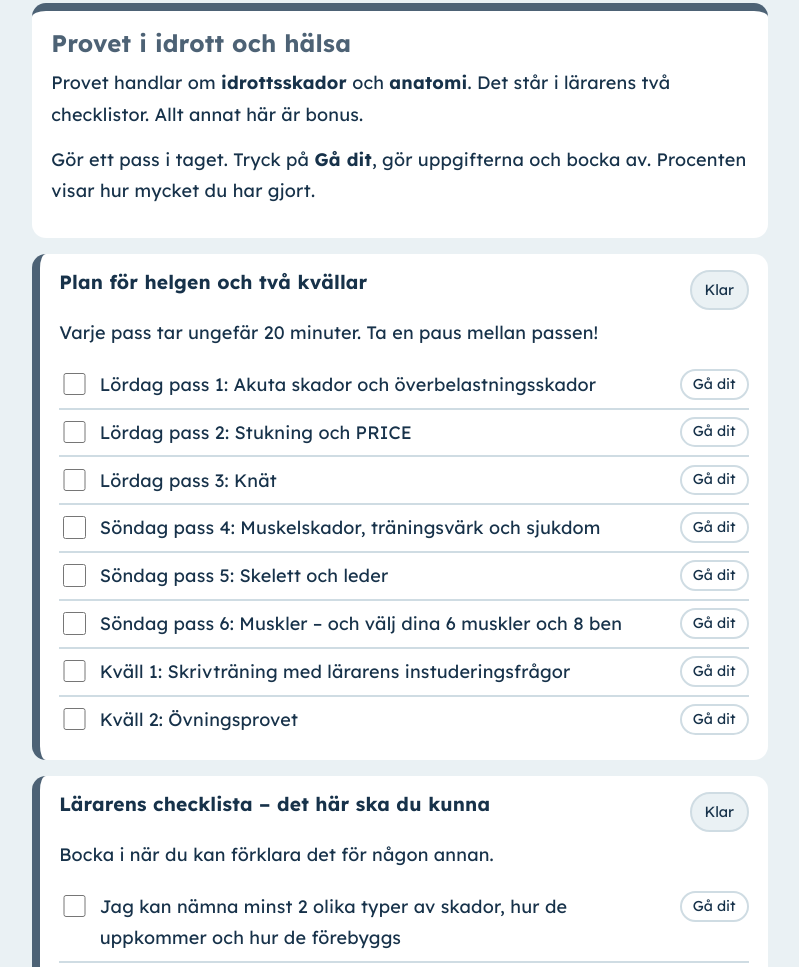
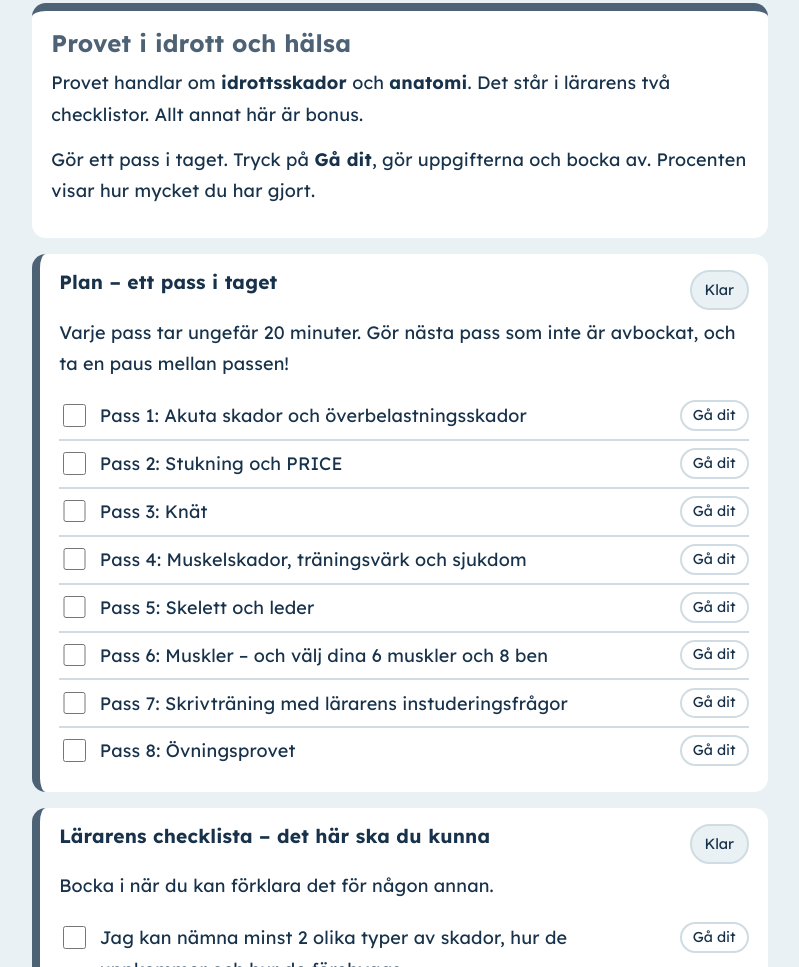
Before and after one commit to annahultqvist/Nikol, a plain HTML site: page idrott.html in a window 1280 px wide. Shown: the part 284-1251 px from the top of the page, without its empty margins (240-1039 px from the left). Drawn offline with Linux system fonts and the light colour scheme.

Commit message:
Add files via upload

```diff
--- a/idrott.html
+++ b/idrott.html
@@ -272,8 +272,8 @@ ul.plain li{margin:.2rem 0}
   </div>
 
   <section class="task" data-task="s-plan">
-    <header><h3>Plan för helgen och två kvällar</h3></header>
-    <p>Varje pass tar ungefär 20 minuter. Ta en paus mellan passen!</p>
+    <header><h3>Plan – ett pass i taget</h3></header>
+    <p>Varje pass tar ungefär 20 minuter. Gör nästa pass som inte är avbockat, och ta en paus mellan passen!</p>
     <div id="planList"></div>
   </section>
 
@@ -541,14 +541,14 @@ ul.plain li{margin:.2rem 0}
 <script>
 
 const PLAN=[
- ['i01','Lördag pass 1: Akuta skador och överbelastningsskador','skador','u-las1'],
- ['i02','Lördag pass 2: Stukning och PRICE','skador','u-las2'],
- ['i03','Lördag pass 3: Knät','skador','u-las3'],
- ['i04','Söndag pass 4: Muskelskador, träningsvärk och sjukdom','skador','u-las4'],
- ['i05','Söndag pass 5: Skelett och leder','anat','a-las1'],
- ['i06','Söndag pass 6: Muskler – och välj dina 6 muskler och 8 ben','anat','a-las2'],
- ['i07','Kväll 1: Skrivträning med lärarens instuderingsfrågor','fragor','f-skador'],
- ['i08','Kväll 2: Övningsprovet','prov','p-mcq']
+ ['i01','Pass 1: Akuta skador och överbelastningsskador','skador','u-las1'],
+ ['i02','Pass 2: Stukning och PRICE','skador','u-las2'],
+ ['i03','Pass 3: Knät','skador','u-las3'],
+ ['i04','Pass 4: Muskelskador, träningsvärk och sjukdom','skador','u-las4'],
+ ['i05','Pass 5: Skelett och leder','anat','a-las1'],
+ ['i06','Pass 6: Muskler – och välj dina 6 muskler och 8 ben','anat','a-las2'],
+ ['i07','Pass 7: Skrivträning med lärarens instuderingsfrågor','fragor','f-skador'],
+ ['i08','Pass 8: Övningsprovet','prov','p-mcq']
 ];
 const CHECK=[
  ['c1','Jag kan nämna minst 2 olika typer av skador, hur de uppkommer och hur de förebyggs','skador'],
```
